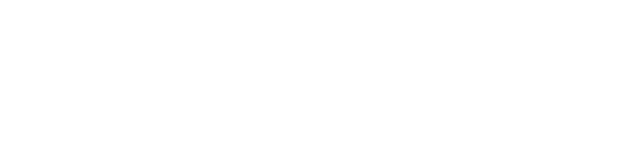
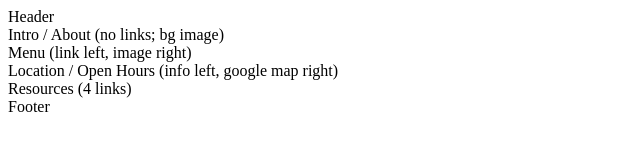
Before and after one commit to ChrisLPlumb91/soyzone, a plain HTML site: page index.html in a window 1280 px wide. Shown: the whole page, without its empty margins (0-640 px from the left). Drawn offline with Linux system fonts and the light colour scheme.

Commit message:
Add core HTML structure to index.html

```diff
--- a/index.html
+++ b/index.html
@@ -7,11 +7,17 @@
         <meta name="description" content="Soyzone: A cooperatively-owned vegan café in Dublin, Ireland."/>
         <meta name="keywords" content="soyzone, veganism, vegan, cruelty-free, ireland, dublin, plant-based"/>
 
+        <!--Stylesheet-->
         <link href="assets/css/style.css" rel="stylesheet" type="text/css"/>
 
         <title>Soyzone</title>
     </head>
     <body>
-
+        <header>Header</header>
+        <section>Intro / About (no links; bg image)</section>
+        <section>Menu (link left, image right)</section>
+        <section>Location / Open Hours (info left, google map right)</section>
+        <section>Resources (4 links)</section>
+        <footer>Footer</footer>
     </body>
 </html>
```
